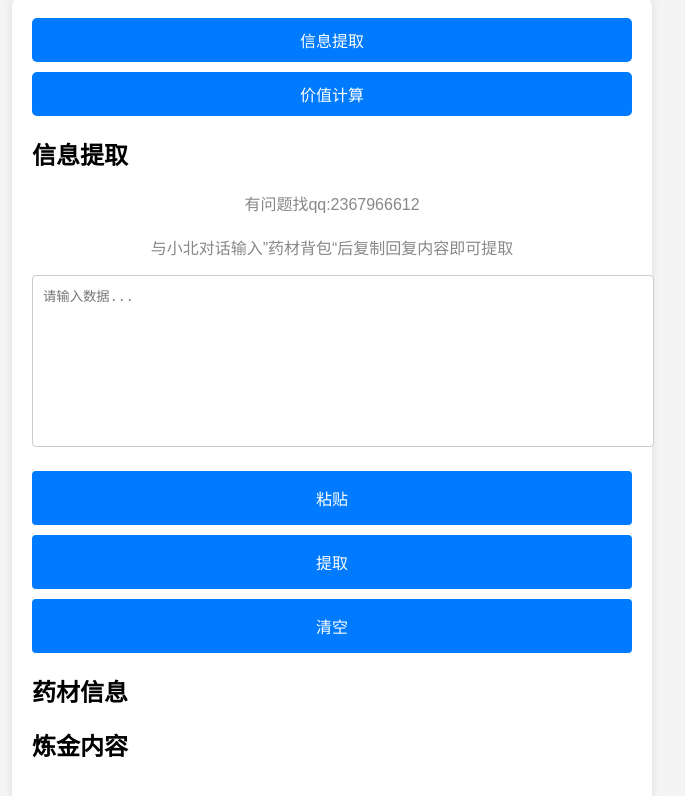
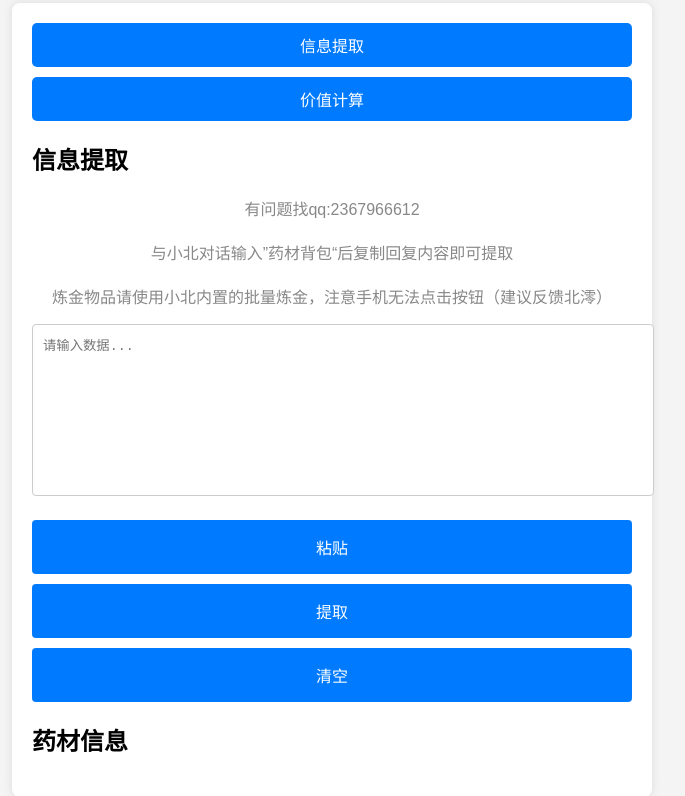
Before and after one commit to hexue005/xiaobei, a plain HTML site: page index.html in a window 1280 px wide. Shown: the whole page, without its empty margins (308-993 px from the left). Drawn offline with Linux system fonts and the light colour scheme.

Commit message:
Update index.html

```diff
--- a/index.html
+++ b/index.html
@@ -19,6 +19,7 @@
     <h2>信息提取</h2>
     <p style="text-align: center; color: #888; margin-top: 20px;">有问题找qq:2367966612</p>
     <p style="text-align: center; color: #888; margin-top: 20px;">与小北对话输入”药材背包“后复制回复内容即可提取</p>
+    <p style="text-align: center; color: #888; margin-top: 20px;">炼金物品请使用小北内置的批量炼金，注意手机无法点击按钮（建议反馈北澪）</p>
     <label for="user-input"></label><textarea id="user-input" placeholder="请输入数据..."></textarea><br>
     <button id="paste-button1">粘贴</button>
     <button id="process-button">提取</button>
@@ -27,8 +28,6 @@
     <h2>药材信息</h2>
     <div id="herb-info"></div>
 
-    <h2>炼金内容</h2>
-    <div id="alchemy-info"></div>
   </div>
 
   <!-- 价值计算模块 -->
@@ -45,7 +44,8 @@
   </div>
 </div>
 <script src="script.js"></script>
-  <!-- Google tag (gtag.js) -->
+<!-- 谷歌数据 -->
+<!-- Google tag (gtag.js) -->
 <script async src="https://www.googletagmanager.com/gtag/js?id=G-7QLY585NC7"></script>
 <script>
   window.dataLayer = window.dataLayer || [];
```
